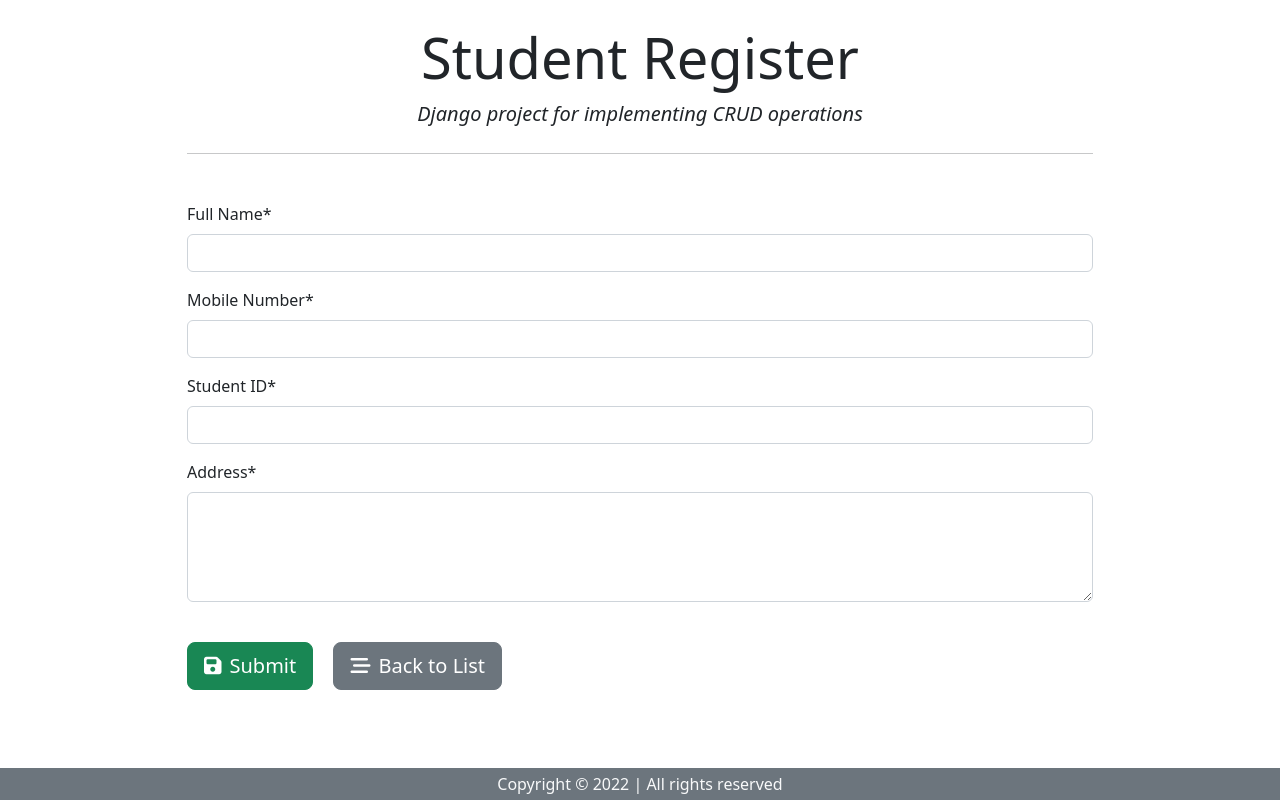
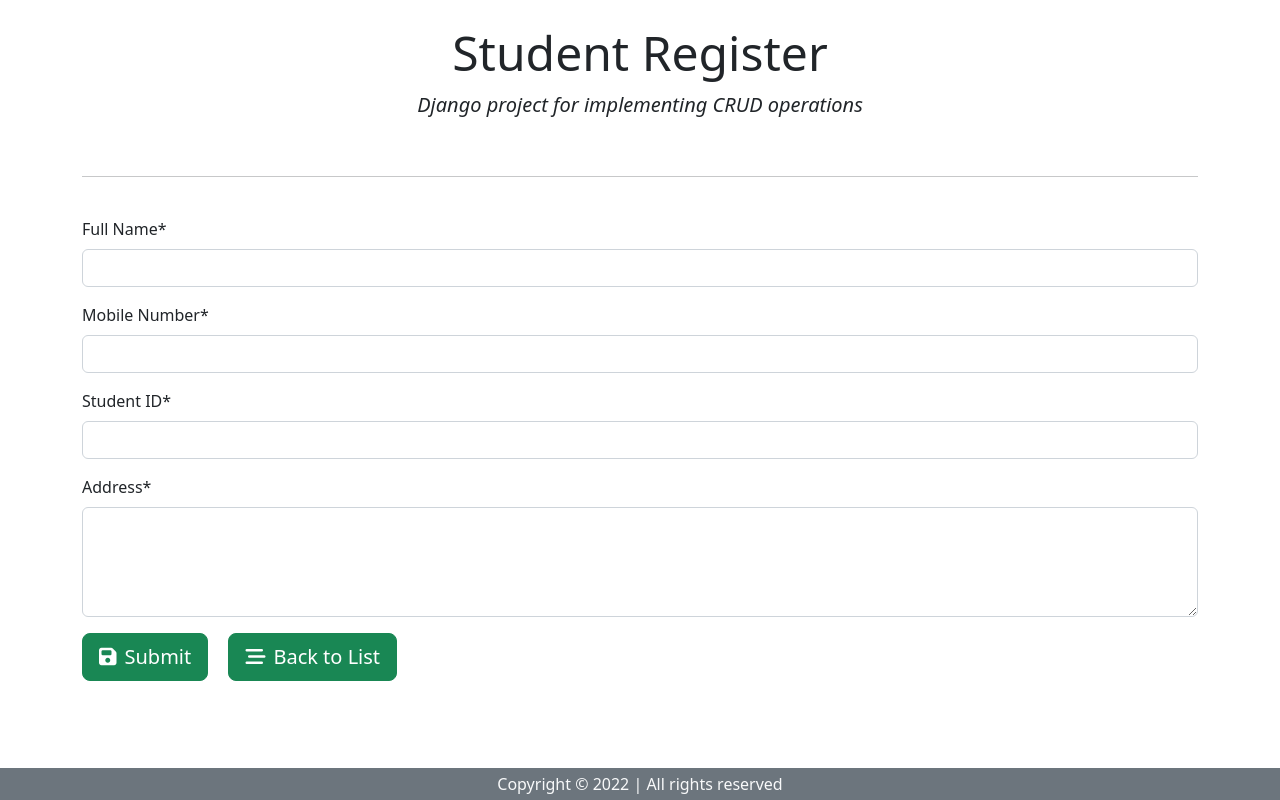
Before and after one commit to pratyush770/CRUD-Operations, a Django app: page / in a window 1280 px wide. Run offline with Django 4.2, Linux system fonts and the light colour scheme; some libraries are stand-ins or nearby versions.

Commit message:
first commit

```diff
--- a/crud/settings.py
+++ b/crud/settings.py
@@ -25,7 +25,7 @@
 SECRET_KEY = 'django-insecure-a9wp1m_0dca+!!dg&e4%r8@q!rsr&*n&mmn&$8cdvxon+%8yuy'
 
 # SECURITY WARNING: don't run with debug turned on in production!
-DEBUG = False
+DEBUG = True
 
 ALLOWED_HOSTS = ['0.0.0.0', 'localhost', '127.0.0.1','crud-pratyush.herokuapp.com']
 
@@ -125,6 +125,9 @@
 # https://docs.djangoproject.com/en/4.1/howto/static-files/
 
 STATIC_URL = 'static/'
+STATICFILES_DIRS=[
+    os.path.join(BASE_DIR,'static')
+    ]
 STATIC_ROOT=os.path.join(BASE_DIR,'static')
 
 # Default primary key field type
--- a/templates/base.html
+++ b/templates/base.html
@@ -1,31 +1,24 @@
 <!DOCTYPE html>
 <html lang="en">
-
 <head>
-    <meta charset="UTF-8">
-    <meta http-equiv="X-UA-Compatible" content="IE=edge">
+    <meta charset="utf-8">
     <meta name="viewport" content="width=device-width, initial-scale=1.0">
     <title>{% block title %} {% endblock title %}</title>
     <link href="https://cdn.jsdelivr.net/npm/bootstrap@5.2.1/dist/css/bootstrap.min.css" rel="stylesheet"
         integrity="sha384-iYQeCzEYFbKjA/T2uDLTpkwGzCiq6soy8tYaI1GyVh/UjpbCx/TYkiZhlZB6+fzT" crossorigin="anonymous">
     <link rel="stylesheet" href="https://cdnjs.cloudflare.com/ajax/libs/font-awesome/6.2.0/css/all.min.css">
     <link rel="stylesheet" href="https://cdn.datatables.net/1.12.1/css/jquery.dataTables.min.css">
-
+    <link rel="stylesheet" href="static/main.css" type="text/css">
 </head>
-
 <body>
-    <div class="container">
-        <div class="conatiner col-md-10 offset-md-1 mt-4">
-            <div class="container-fluid">
-                <h1 class="display-4 text-center">Student Register</h1>
+        <div class="container mt-4">
+                <h1 class="display-5 text-center">Student Register</h1>
                 <p class="lead fst-italic text-center">Django project for implementing CRUD operations</p>
-                <hr class="my-4">
+                <br>
+                <hr class="my-3">
                 {% block content %}
                 {% endblock content %}
             </div>
-        </div>
-    </div>
-
 <script src="https://cdn.jsdelivr.net/npm/bootstrap@5.2.1/dist/js/bootstrap.bundle.min.js"
         integrity="sha384-u1OknCvxWvY5kfmNBILK2hRnQC3Pr17a+RTT6rIHI7NnikvbZlHgTPOOmMi466C8"
         crossorigin="anonymous"></script>
@@ -38,19 +31,21 @@
 <script src="https://code.jquery.com/jquery-1.12.1.min.js"> </script>
 <script src="https://cdn.datatables.net/1.12.1/js/jquery.dataTables.min.js"> </script>
 <script type="text/javascript">
-            $(document).ready( function () {
+        $(document).ready(function () {
             $('#myTable').DataTable({
-                    pageLength : 6,
+                pageLength: 6,
                 lengthMenu: [[6, 12, 18, -1], [6, 12, 18, 'All']]
             })
-          } );
-          $(document).ready(function(){
-            $("textarea").attr({"rows": "4",
-                                "cols": "15"
+        });
+        $(document).ready(function () {
+            $("textarea").attr({
+                "rows": "4",
+                "cols": "10"
             });
         });
 </script>
 </body>
-<footer style="font-size:medium;text-align:center;" class="bg-secondary text-light py-1 fixed-bottom"> Copyright &#169 2022 | All rights reserved
+</html>
+<footer style="font-size:medium;text-align:center;" class="bg-secondary text-light py-1 fixed-bottom"> Copyright &#169
+    2022 | All rights reserved
 </footer>
-</html>
--- a/templates/student_form.html
+++ b/templates/student_form.html
@@ -1,7 +1,6 @@
 {% extends "base.html" %}
 {% block title %} CRUD Operations {% endblock title %}
 {% load crispy_forms_tags %}
-
 {% block content %}
 <br>
 <form action="" method="POST" autocomplete="off">
@@ -10,11 +9,10 @@
     {{form.mobile|as_crispy_field}}
     {{form.stud_code|as_crispy_field}}
     {{form.address|as_crispy_field}}
-    <br>
     <button type="submit" class="btn btn-success btn-block btn-lg me-3"><i
-                    class="fa-solid fa-floppy-disk me-2"></i>Submit</button>
-            <a href="{% url 'student_list' %}" class="btn btn-secondary btn-block btn-lg">
-                <i class="fa-solid fa-stream me-2"></i>Back to List
-            </a>
+            class="fa-solid fa-floppy-disk me-2"></i>Submit</button>
+    <a href="{% url 'student_list' %}" class="btn btn-success btn-block btn-lg">
+        <i class="fa-solid fa-stream me-2"></i>Back to List
+    </a>
 </form>
 {% endblock content %}
--- a/templates/student_list.html
+++ b/templates/student_list.html
@@ -2,7 +2,7 @@
 {% block title %} Student Details{% endblock title %}
 
 {% block content %}
-<table id="myTable" class="table table-borderless my-5 hover"> <!--no border-->
+<table id="myTable" class="table table-borderless my-4 hover"> <!--no border-->
     <thead class="border-bottom fw-bold"> <!--bold text-->
         <tr>
             <td>Full Name</td>
```
Also changed, not shown: db.sqlite3, static/main.css (added). Lines whose indentation alone changed are shown as unchanged.
